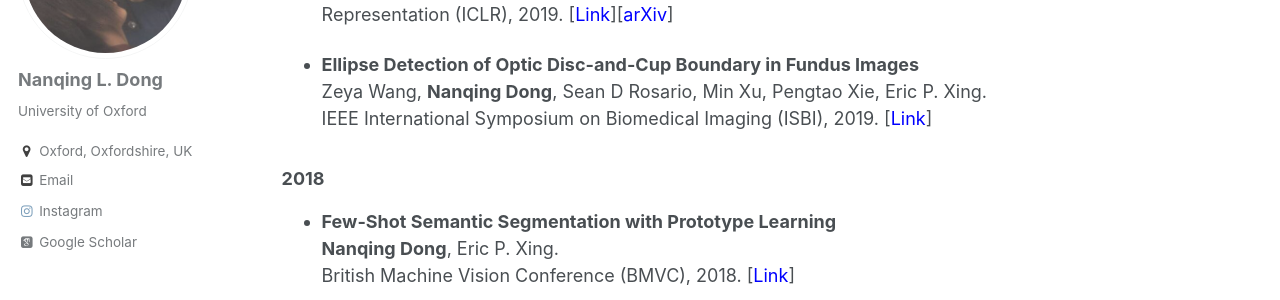
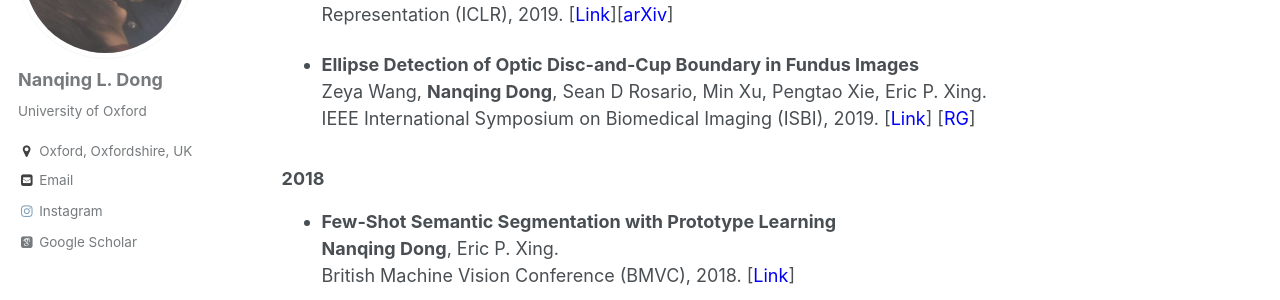
Before and after one commit to eveningdong/eveningdong.github.io, a Jekyll site: the page built from _pages/publications.md, in a window 1280 px wide and 900 px high, scrolled down 699 px. Shown: the part 152-452 px from the top of the window. Built offline with Jekyll 4.4.1, drawn with Linux system fonts in a browser that asks for light colours; some web fonts are replaced.

Commit message:
add isbi rg

```diff
--- a/_pages/publications.md
+++ b/_pages/publications.md
@@ -26,7 +26,7 @@ author_profile: true
 
 * **Ellipse Detection of Optic Disc-and-Cup Boundary in Fundus Images**
   Zeya Wang, **Nanqing Dong**, Sean D Rosario, Min Xu, Pengtao Xie, Eric P. Xing.
-  IEEE International Symposium on Biomedical Imaging (ISBI), 2019. [[<span style="color:blue">Link</span>]](https://ieeexplore.ieee.org/document/8759173)
+  IEEE International Symposium on Biomedical Imaging (ISBI), 2019. [[<span style="color:blue">Link</span>]](https://ieeexplore.ieee.org/document/8759173) [[<span style="color:blue">RG</span>]](https://www.researchgate.net/publication/334428109_Ellipse_Detection_of_Optic_Disc-and-Cup_Boundary_in_Fundus_Images)
 
 ### 2018
 * **Few-Shot Semantic Segmentation with Prototype Learning**
```
